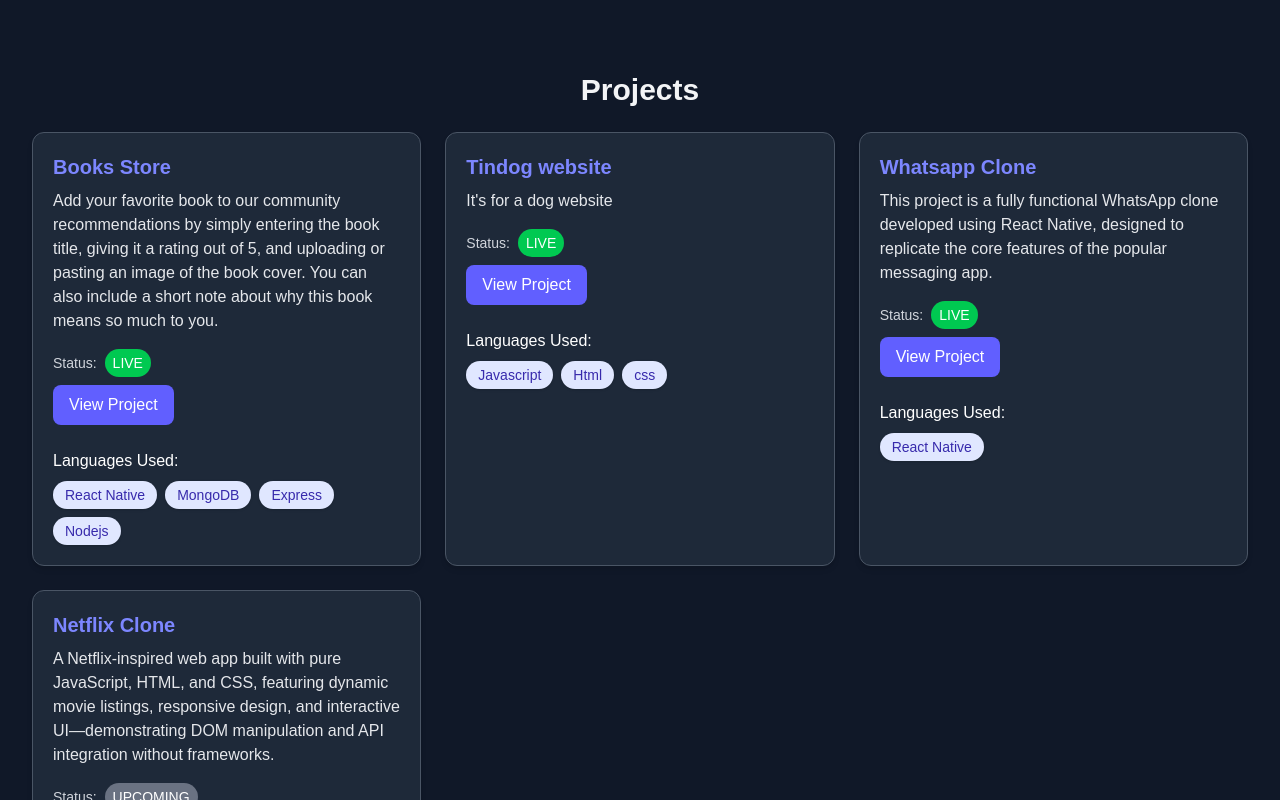
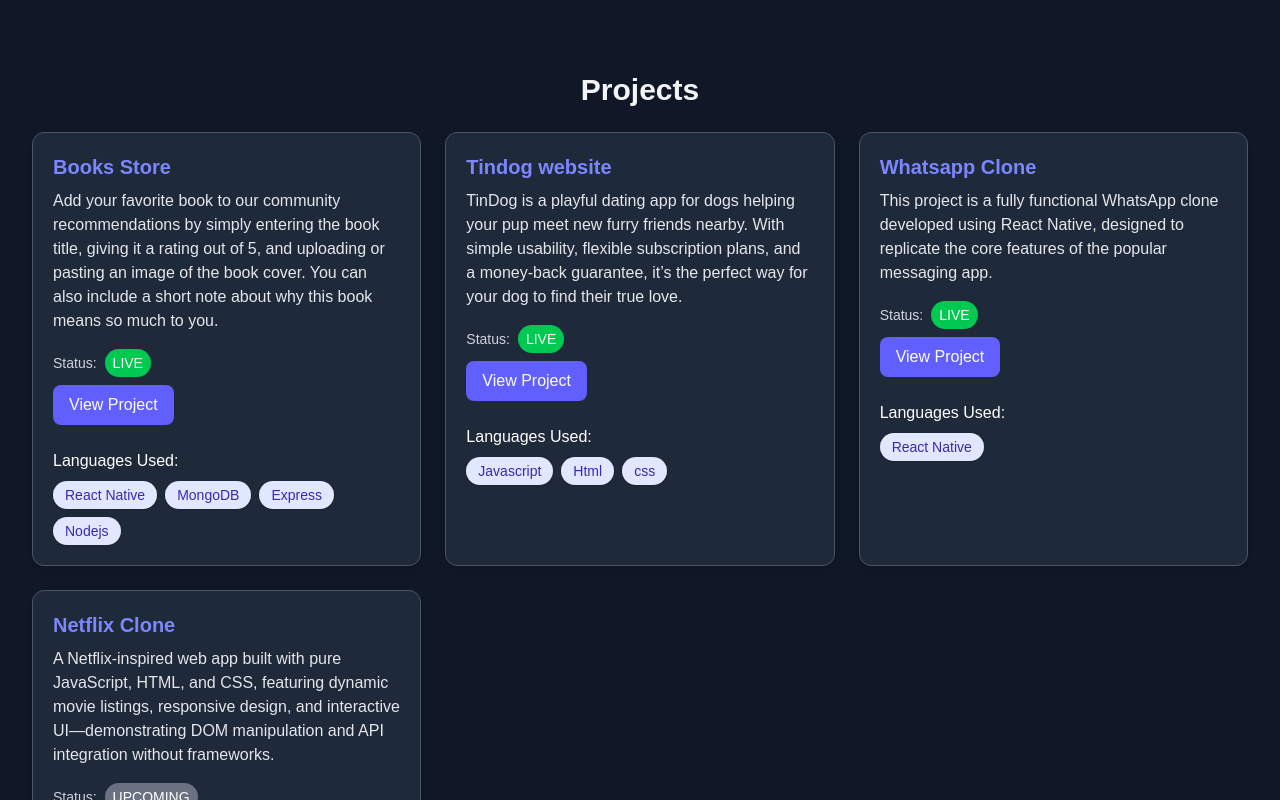
Before and after one commit to ParthSharma5/Portfolio-nextjs, a Next.js app in the folder myportfolio/: page /projects in a window 1280 px wide. Shown: the top 800 px of the page. Built offline with nearby package versions, Linux system fonts and the light colour scheme.

Commit message:
Updated the tindog description

```diff
--- a/myportfolio/src/app/data/projects.js
+++ b/myportfolio/src/app/data/projects.js
@@ -10,7 +10,8 @@
 
   {
     title: "Tindog website",
-    description: "It's for a dog website",
+    description:
+      "TinDog is a playful dating app for dogs helping your pup meet new furry friends nearby. With simple usability, flexible subscription plans, and a money-back guarantee, it’s the perfect way for your dog to find their true love.",
     status: "Live",
     link: "https://tindog-website-six-navy.vercel.app/",
     languagesUsed: ["Javascript", "Html", "css"],
@@ -23,7 +24,6 @@
     link: "https://qr.expo.dev/eas-update?slug=exp&projectId=ac5d808e-9ef5-423c-b978-0e0c9d08650c&groupId=ad604f36-7bec-4010-b0d7-b5e1cb472945&host=u.expo.dev",
     languagesUsed: ["React Native"],
   },
-
 
   {
     title: "Netflix Clone",
```
